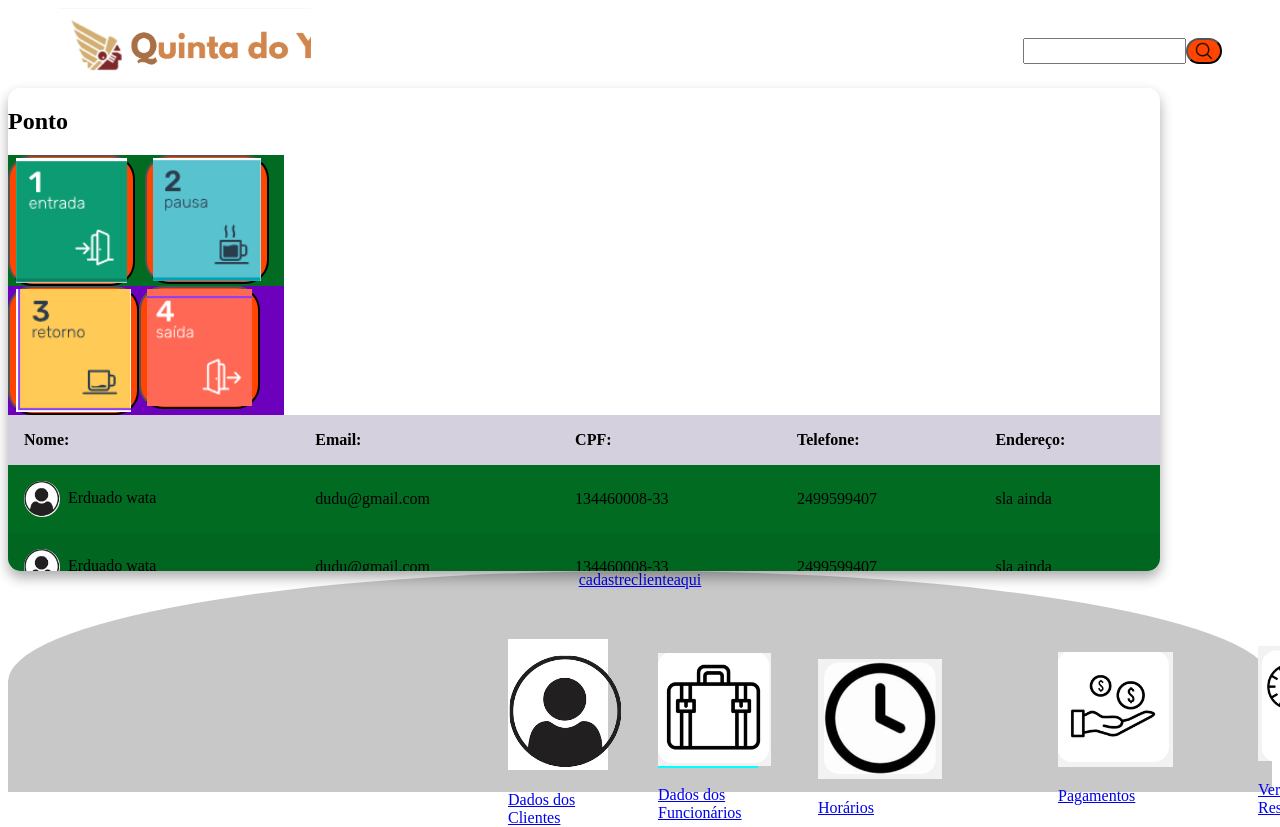
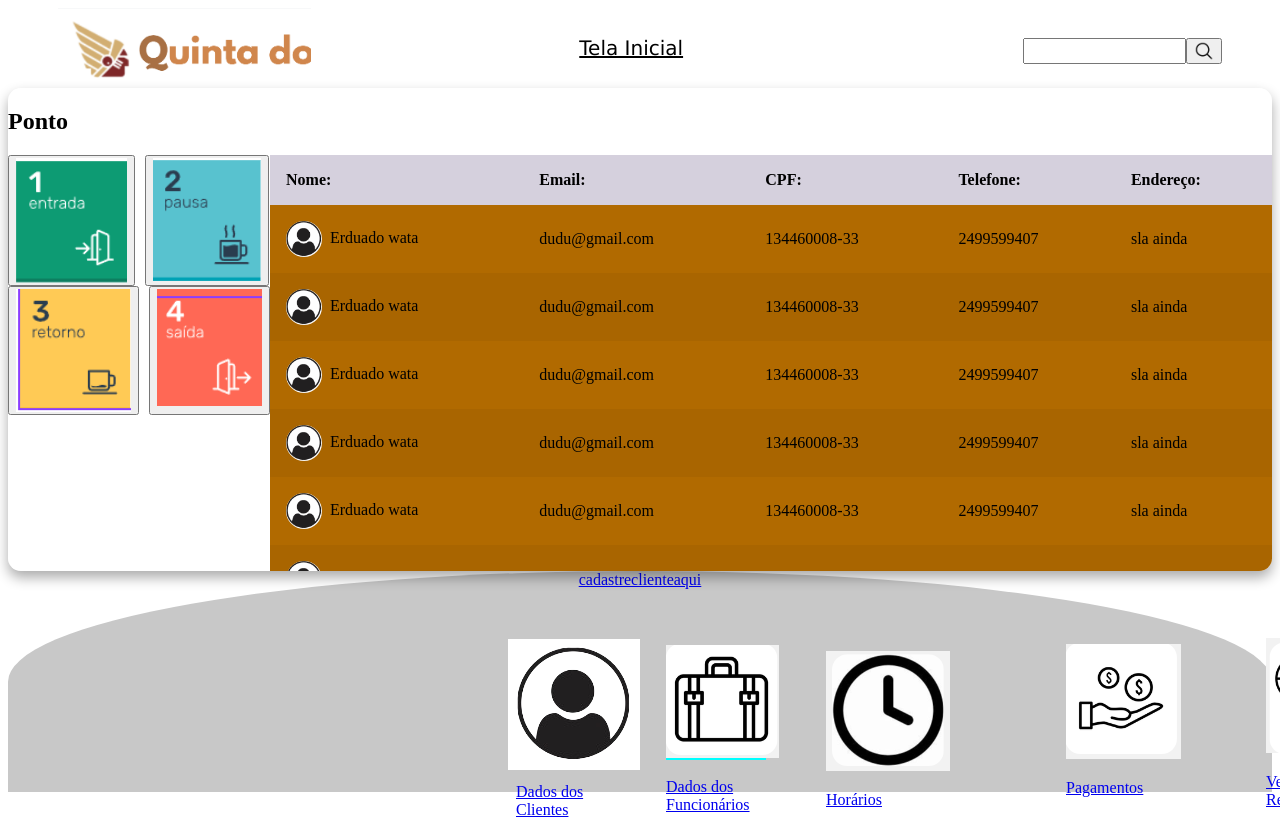
Before and after one commit to Dazailucio/SistemaYpu-, a plain HTML site: page ponto.html in a window 1280 px wide. Shown: the top 827 px of the page. Drawn offline with Linux system fonts and the light colour scheme.

Commit message:
Alterei o design do aplicativo

```diff
--- a/css/cadastrocliente.css
+++ b/css/cadastrocliente.css
@@ -54,8 +54,9 @@
 
     display: flex;
     flex-direction: row;
-    justify-content: space-between;
+    justify-content: center;
     align-items: center;
+
 
     color: white;
 
@@ -64,7 +65,9 @@
 
 .nav-centro a {
 
-    color: white;
+    color: black;
+    font-size: 20px;
+    font-family: Verdana, Geneva, Tahoma, sans-serif;
 }
 
 .pesquisa {
@@ -288,3 +291,14 @@ button{ /* sem pontos antes de button, pois não é uma classe*/
         height: auto;
     }
  }
+
+.perfil{
+    display: flex;
+    justify-content: center;
+    flex-direction: column;
+}
+
+.perfil img{
+    height: 100px;
+    width: 100px;
+}
--- a/css/cadastrofunc.css
+++ b/css/cadastrofunc.css
@@ -53,8 +53,9 @@
 
     display: flex;
     flex-direction: row;
-    justify-content: space-between;
+    justify-content: center;
     align-items: center;
+
 
     color: white;
 
@@ -63,7 +64,9 @@
 
 .nav-centro a {
 
-    color: white;
+    color: black;
+    font-size: 20px;
+    font-family: Verdana, Geneva, Tahoma, sans-serif;
 }
 
 .pesquisa {
--- a/css/dadoscliente.css
+++ b/css/dadoscliente.css
@@ -56,7 +56,9 @@
 
     display: flex;
     flex-direction: row;
+    justify-content: center;
     align-items: center;
+
 
     color: white;
 
@@ -65,7 +67,9 @@
 
 .nav-centro a {
 
-    color: white;
+    color: black;
+    font-size: 20px;
+    font-family: Verdana, Geneva, Tahoma, sans-serif;
 }
 
 .pesquisa {
@@ -450,19 +454,15 @@ button{ /* sem pontos antes de button, pois não é uma classe*/
     background-color: orangered;
 }
 
-
-
-
-
-
 .btn-cliente-dados{
-     background-color: white;
-    padding-top: 1rem;
+    background-color: white;
+    padding-top: 0.5rem;
+    padding-bottom: 0.5rem;
+    padding-left: 0.5rem;
+    padding-right: 0.5rem;
     height: 115px;
-    width: 100px;
+    width: 116px;
     transform: translate(500px, 50px);
-
-
 
 }
 
@@ -473,7 +473,6 @@ background-color: white;
 
     transform: translate(150px, -190px);
 }
-
 
 
 .btn-horarios{
--- a/css/dadosfunc.css
+++ b/css/dadosfunc.css
@@ -57,7 +57,9 @@
 
     display: flex;
     flex-direction: row;
+    justify-content: center;
     align-items: center;
+
 
     color: white;
 
@@ -66,7 +68,9 @@
 
 .nav-centro a {
 
-    color: white;
+    color: black;
+    font-size: 20px;
+    font-family: Verdana, Geneva, Tahoma, sans-serif;
 }
 
 .pesquisa {
@@ -107,7 +111,7 @@
 
 }
 
-media print {
+@media print {
     .table, .table__body {
      overflow: visible;
      height: auto !important;
@@ -452,18 +456,15 @@ button{ /* sem pontos antes de button, pois não é uma classe*/
 }
 
 
-
-
-
-
 .btn-cliente-dados{
-     background-color: white;
-    padding-top: 1rem;
+    background-color: white;
+    padding-top: 0.5rem;
+    padding-bottom: 0.5rem;
+    padding-left: 0.5rem;
+    padding-right: 0.5rem;
     height: 115px;
-    width: 100px;
+    width: 116px;
     transform: translate(500px, 50px);
-
-
 
 }
 
--- a/css/global.css
+++ b/css/global.css
@@ -26,7 +26,7 @@
     width: 100%;
     height: 10vh;
 
-    background-color: blue;
+
 
 
 }
@@ -48,7 +48,6 @@
     align-items: center;
 
 
-    background-color: yellow;
 }
 
 .nav-centro ul{
@@ -56,18 +55,21 @@
 
     display: flex;
     flex-direction: row;
+    justify-content: center;
     align-items: center;
 
-    color:black;
+
+    color: white;
 
 
 }
 
 .nav-centro a {
 
-    color: white;
+    color: black;
+    font-size: 20px;
+    font-family: Verdana, Geneva, Tahoma, sans-serif;
 }
-
 .pesquisa {
 
     width: 30%;
@@ -135,6 +137,15 @@
     border-top-right-radius: 500%;
     width: 100%;
     height: 38vh;
+
+    display: flex;
+    flex-direction: column;
+
+    padding-left: 20%;
+    padding-right: 20%;
+
+    justify-content: space-around;
+
 }
 
 .btn-cadastrar{
@@ -142,15 +153,42 @@
     justify-content: center;
     width: 100%;
 
+}
+
+.btn-cadastrar a{
+    color: white;
+    text-decoration: none;
+}
+
+.botoes {
+    display: flex;
+    justify-content: space-evenly;
+
+    flex-direction: row;
 
 }
 
-.button{ /* sem pontos antes de button, pois não é uma classe*/
+.botoes p {
+    color: #000;
+
+}
+
+.botoes a{
+    text-decoration: none;
+}
+
+.button{
     display: flex;
     border-radius: 1.50rem;
 
-    width: 30;
-    background-color: orangered;
+    align-items: center;
+    justify-content: center;
+
+    width: 300px;
+    height: 30px;
+    background-color: rgb(230, 117, 23);
+
+
 }
 
 
@@ -159,12 +197,14 @@
 
 
 .btn-cliente-dados{
-     background-color: white;
-    padding-top: 1rem;
+    background-color: white;
+    padding-top: 0.5rem;
+    padding-bottom: 0.5rem;
+    padding-left: 0.5rem;
+    padding-right: 0.5rem;
     height: 115px;
-    width: 100px;
-    transform: translate(500px, 70px);
-
+    width: 116px;
+    text-align: center;
 
 
 }
@@ -173,8 +213,9 @@
 background-color: aqua;
     width: 100px;
     height: 115px;
+    text-align: center;
 
-    transform: translate(150px, -130px);
+
 }
 
 
@@ -182,8 +223,8 @@ background-color: aqua;
 .btn-horarios{
     width: 125;
     height: 125;
+    text-align: center;
 
-    transform: translate(310px, -249px);
 
 }
 
@@ -191,12 +232,13 @@ background-color: aqua;
 
 .btn-pagamentos{
     width: auto;
-transform: translate(550px, -400px);
+    text-align: center;
+
 }
 
 .btn-verificar-reserva{
    width: 125;
    height: 139;
-    transform: translate(750px, -560px);
+   text-align: center;
 
 }
--- a/css/horarios.css
+++ b/css/horarios.css
@@ -47,8 +47,6 @@
     justify-content: space-between;
     align-items: center;
 
-
-    background-color:blue;
 }
 
 .nav-centro ul{
@@ -56,7 +54,9 @@
 
     display: flex;
     flex-direction: row;
+    justify-content: center;
     align-items: center;
+
 
     color: white;
 
@@ -65,7 +65,9 @@
 
 .nav-centro a {
 
-    color: white;
+    color: black;
+    font-size: 20px;
+    font-family: Verdana, Geneva, Tahoma, sans-serif;
 }
 
 .pesquisa {
@@ -199,10 +201,13 @@ button{ /* sem pontos antes de button, pois não é uma classe*/
 
 
 .btn-cliente-dados{
-     background-color: white;
-    padding-top: 1rem;
+    background-color: white;
+    padding-top: 0.5rem;
+    padding-bottom: 0.5rem;
+    padding-left: 0.5rem;
+    padding-right: 0.5rem;
     height: 115px;
-    width: 100px;
+    width: 116px;
     transform: translate(500px, 50px);
 
 }
--- a/css/pagamento.css
+++ b/css/pagamento.css
@@ -56,7 +56,9 @@
 
     display: flex;
     flex-direction: row;
+    justify-content: center;
     align-items: center;
+
 
     color: white;
 
@@ -65,7 +67,9 @@
 
 .nav-centro a {
 
-    color: white;
+    color: black;
+    font-size: 20px;
+    font-family: Verdana, Geneva, Tahoma, sans-serif;
 }
 
 .pesquisa {
@@ -106,7 +110,7 @@
 
 }
 
-media print {
+@media print {
     .table, .table__body {
      overflow: visible;
      height: auto !important;
@@ -445,10 +449,13 @@ button{ /* sem pontos antes de button, pois não é uma classe*/
 
 
 .btn-cliente-dados{
-     background-color: white;
-    padding-top: 1rem;
+    background-color: white;
+    padding-top: 0.5rem;
+    padding-bottom: 0.5rem;
+    padding-left: 0.5rem;
+    padding-right: 0.5rem;
     height: 115px;
-    width: 100px;
+    width: 116px;
     transform: translate(500px, 50px);
 
 }
--- a/css/ponto.css
+++ b/css/ponto.css
@@ -56,7 +56,9 @@
 
     display: flex;
     flex-direction: row;
+    justify-content: center;
     align-items: center;
+
 
     color: white;
 
@@ -65,7 +67,9 @@
 
 .nav-centro a {
 
-    color: white;
+    color: black;
+    font-size: 20px;
+    font-family: Verdana, Geneva, Tahoma, sans-serif;
 }
 
 .pesquisa {
@@ -106,7 +110,7 @@
 
 }
 
-media print {
+@media print {
     .table, .table__body {
      overflow: visible;
      height: auto !important;
@@ -114,10 +118,10 @@ media print {
     }
    }
 
-   /*@page {
+   @page {
        size: landscape;
        margin: 0;
-   }*/
+   }
 
    body {
        min-height: 100%;
@@ -127,28 +131,43 @@ media print {
        align-items: center;
    }
 
+   .table_body {
+    display: flex;
+    flex-direction: row;
+    justify-content: center;
+   }
+
+   .tabelas {
+
+   }
+
    .table_cima {
     width: 24%;
 
     display:flex;
-    align-items: flex-start;
-    background-color: #006b21;
+    flex-direction: row;
 
-    flex-wrap: wrap; /* Permite que os botões "quebrem" para a linha de baixo */
+     /* Permite que os botões "quebrem" para a linha de baixo */
     gap: 10px; /* Espaço entre os botões */
 
    }
+
+
    .table_baixo{
-    background-color: #6c00bd;
     width: 24%;
+
     display:flex;
-    align-items: flex-start;
+    flex-direction: row;
+
+     /* Permite que os botões "quebrem" para a linha de baixo */
+    gap: 10px; /* Espaço entre os botões */
+
    }
 
 
 
    main.table {
-       width: 90vw;
+       width: 100%;
        justify-content: center;
        height: 61vh;
        background-color: #fff5;
@@ -238,7 +257,8 @@ media print {
    table {
         height: auto;
        width: 100%;
-       background-color: #006b21;
+
+       background-color: #b16a00;
    }
 
    td img {
@@ -467,25 +487,19 @@ media print {
 
 button{ /* sem pontos antes de button, pois não é uma classe*/
     display: flex;
-    border-radius: 1.50rem;
 
-    width: 30;
-    background-color: orangered;
 }
 
 
-
-
-
-
 .btn-cliente-dados{
-     background-color: white;
-    padding-top: 1rem;
+    background-color: white;
+    padding-top: 0.5rem;
+    padding-bottom: 0.5rem;
+    padding-left: 0.5rem;
+    padding-right: 0.5rem;
     height: 115px;
-    width: 100px;
+    width: 116px;
     transform: translate(500px, 50px);
-
-
 
 }
 
--- a/ponto.html
+++ b/ponto.html
@@ -19,7 +19,9 @@
 
             <div class="logo">
 
+                <a href="telaloginfunc.html">
                     <img src="./assets/logo.png" alt="" width="400px" >
+                </a>
 
             </div>
 
@@ -27,7 +29,7 @@
 
                 <ul>
 
-                        <a href="./ponto.html">Ponto</a>
+                        <a href="telainicial.html">Tela Inicial</a>
 
 
                 </ul>
@@ -53,18 +55,24 @@
             </section>
 
             <section class="table_body">
+
+                <section class="tabelas">
+
                     <div class="table_cima">
                         <button><img src="./assets/entrada.png" alt=""></button>
                         <button> <img src="./assets/pausa.png" alt=""> </button>
 
                     </div>
+
                     <div class="table_baixo">
                         <button class="btn_retorno"><img src="./assets/retorno.png" alt=""></button>
                         <button class="btn_saida"><img src="./assets/saida.png" alt=""></button>
+                    </div>
+
+                </section>
 
 
-                </div>
-                <table>
+                <table class="table_funcionarios">
                     <thead>
                         <tr>
 
```
Also changed, not shown: cadastrecliente.html (+32 -44 lines), cadastrofunc.html (added, +86 -0 lines), dadoscliente.html (+3 -1 lines), dadosfuncionário.html (+3 -1 lines), horarios.html (+3 -1 lines), pagamento.html (+3 -1 lines), reserva.html (+3 -1 lines), telainicial.html (+8 -2 lines), telaloginfunc.html (+4 -1 lines), css/registrolocal.css (deleted). Lines whose indentation alone changed are shown as unchanged.
